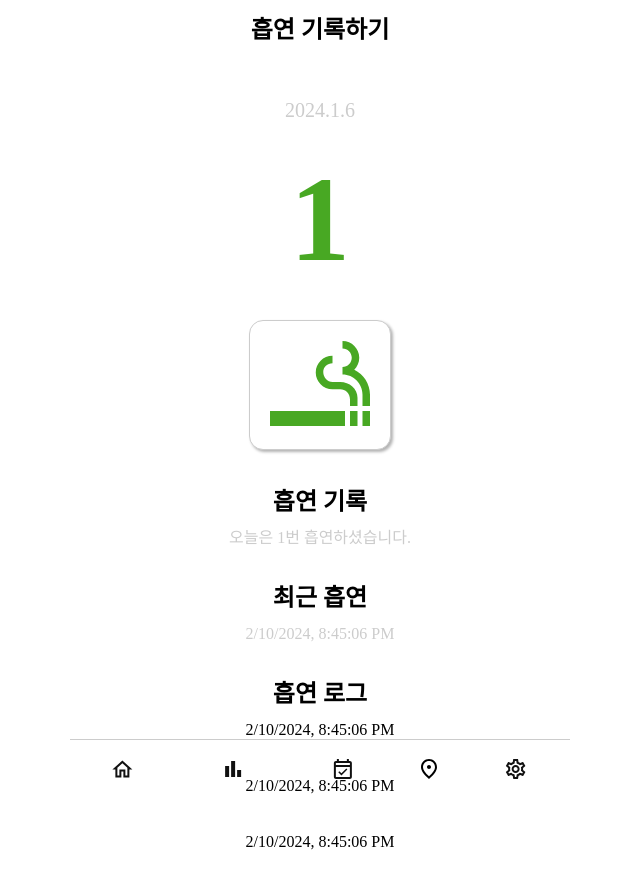
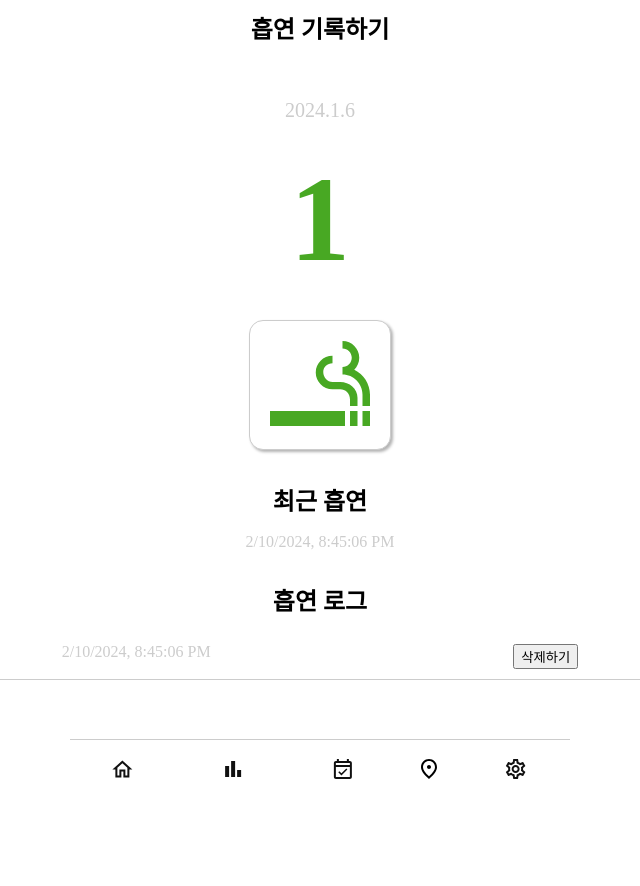
Before and after one commit to moko0428/smokediary, a React (Create React App) app: page / in a window 1280 px wide. Both pictures are taken after a click on the button 640 px from the left and 385 px from the top of the page. Shown: the top 886 px of the page, without its empty margins (320-960 px from the left). Built offline with nearby package versions, Linux system fonts and the light colour scheme.

Commit message:
흡연 기록 추가하기

```diff
--- a/src/components/Header.js
+++ b/src/components/Header.js
@@ -1,5 +1,3 @@
-import { useState } from "react";
-
 const Header = ({ title }) => {
   return (
     <div className="Header">
--- a/src/components/SmokeList.js
+++ b/src/components/SmokeList.js
@@ -4,30 +4,34 @@
 // 최근 흡연 기록 ✅
 // 오늘 흡연 로그 리스트 형태로 랜더링 ❌
 
-const SmokeList = ({ count, dummyList }) => {
+import SmokeLog from "./SmokeLog";
+
+const SmokeList = ({ smokeList }) => {
+  console.log(smokeList);
   return (
-    <div className="smokeList">
-      <div>
-        <h2>흡연 기록</h2>
-        <span>오늘은 {count}번 흡연하셨습니다.</span>
-      </div>
-      <div>
+    <div className="SmokeList">
+      <div className="SmokeList-last">
         <h2>최근 흡연</h2>
         <span>
-          {count < 1
+          {smokeList < 1
             ? "오늘은 흡연을 하지 않았습니다."
-            : new Date(dummyList[dummyList.length - 1].date).toLocaleString()}
+            : new Date(
+                smokeList[smokeList.length - 1].created_date
+              ).toLocaleString()}
         </span>
       </div>
-      <div>
-        {/* 흡연 로그 */}
+      <div className="SmokeList-Log">
         <h2>흡연 로그</h2>
-        {dummyList.map((item) => (
-          <div>{new Date(item.date).toLocaleString()}</div>
-        ))}
+        <div className="SmokeList-Log_list">
+          {smokeList.map((item) => (
+            <SmokeLog key={item.id} {...item} />
+          ))}
+        </div>
       </div>
     </div>
   );
 };
-
+SmokeList.defaultProps = {
+  smokeList: [],
+};
 export default SmokeList;
--- /dev/null
+++ b/src/components/SmokeLog.js
@@ -0,0 +1,10 @@
+const SmokeLog = ({ created_date }) => {
+  return (
+    <div className="SmokeItem">
+      <span>{new Date(created_date).toLocaleString()}</span>
+      <button>삭제하기</button>
+    </div>
+  );
+};
+
+export default SmokeLog;
--- a/src/routes/Home.js
+++ b/src/routes/Home.js
@@ -1,4 +1,4 @@
-import { useState } from "react";
+import { useRef, useState } from "react";
 import SmokeList from "../components/SmokeList";
 import Header from "../components/Header";
 
@@ -8,27 +8,26 @@ const dummyList = [
     count: 0,
     date: new Date().getTime(),
   },
-  {
-    id: 1,
-    count: 1,
-    date: new Date().getTime(),
-  },
-  {
-    id: 2,
-    count: 2,
-    date: new Date().getTime(),
-  },
 ];
 
 const Home = () => {
+  const [data, setData] = useState([]);
+
+  const dataId = useRef(0);
+
   const date = new Date();
 
   const [count, setCount] = useState(0);
-  const [realtime, setRealtime] = useState([]);
 
   const Counter = () => {
+    const created_date = date.getTime();
+    const newItem = {
+      created_date,
+      id: dataId.current,
+    };
+    dataId.current += 1;
+    setData([newItem, ...data]);
     setCount((prev) => prev + 1);
-    setRealtime(new Date().getTime());
   };
   return (
     <div className="Home">
@@ -55,7 +54,7 @@ const Home = () => {
           </svg>
         </button>
       </div>
-      <SmokeList count={count} realtime={realtime} dummyList={dummyList} />
+      <SmokeList count={count} smokeList={data} dummyList={dummyList} />
     </div>
   );
 };
--- a/src/styles/App.css
+++ b/src/styles/App.css
@@ -106,6 +106,7 @@
   display: flex;
   flex-direction: column;
   align-items: center;
+  width: 100%;
 }
 .Home div {
   margin-bottom: 40px;
@@ -133,17 +134,47 @@
 .Home-button button:active {
   background-color: #dddddd;
 }
-.smokeList {
+
+.SmokeList {
+  width: 100%;
+  display: flex;
+  flex-direction: column;
+  align-items: center;
   text-align: center;
-  color: black;
+}
 
-  width: 100%;
-}
-.smokeList h2 {
+.SmokeList h2 {
   font-size: var(--text-big);
   font-weight: bold;
-  margin-bottom: 16px;
+  margin-bottom: 20px;
 }
-.smokeList span {
+
+.SmokeList span {
   color: #cccccc;
 }
+.SmokeList-Log {
+  width: 80%;
+}
+
+.SmokeList-Log_list {
+  width: 100%;
+  overflow-y: scroll;
+  height: 200px;
+  -ms-overflow-style: none; /* IE and Edge */
+  scrollbar-width: none; /* Firefox */
+  display: flex;
+  flex-direction: column;
+  align-items: center;
+}
+
+.SmokeList-Log_list::-webkit-scrollbar {
+  display: none;
+}
+
+.SmokeItem {
+  width: 80%;
+  border-bottom: var(--border);
+  padding: 10px;
+  display: flex;
+  justify-content: space-around;
+}
```
